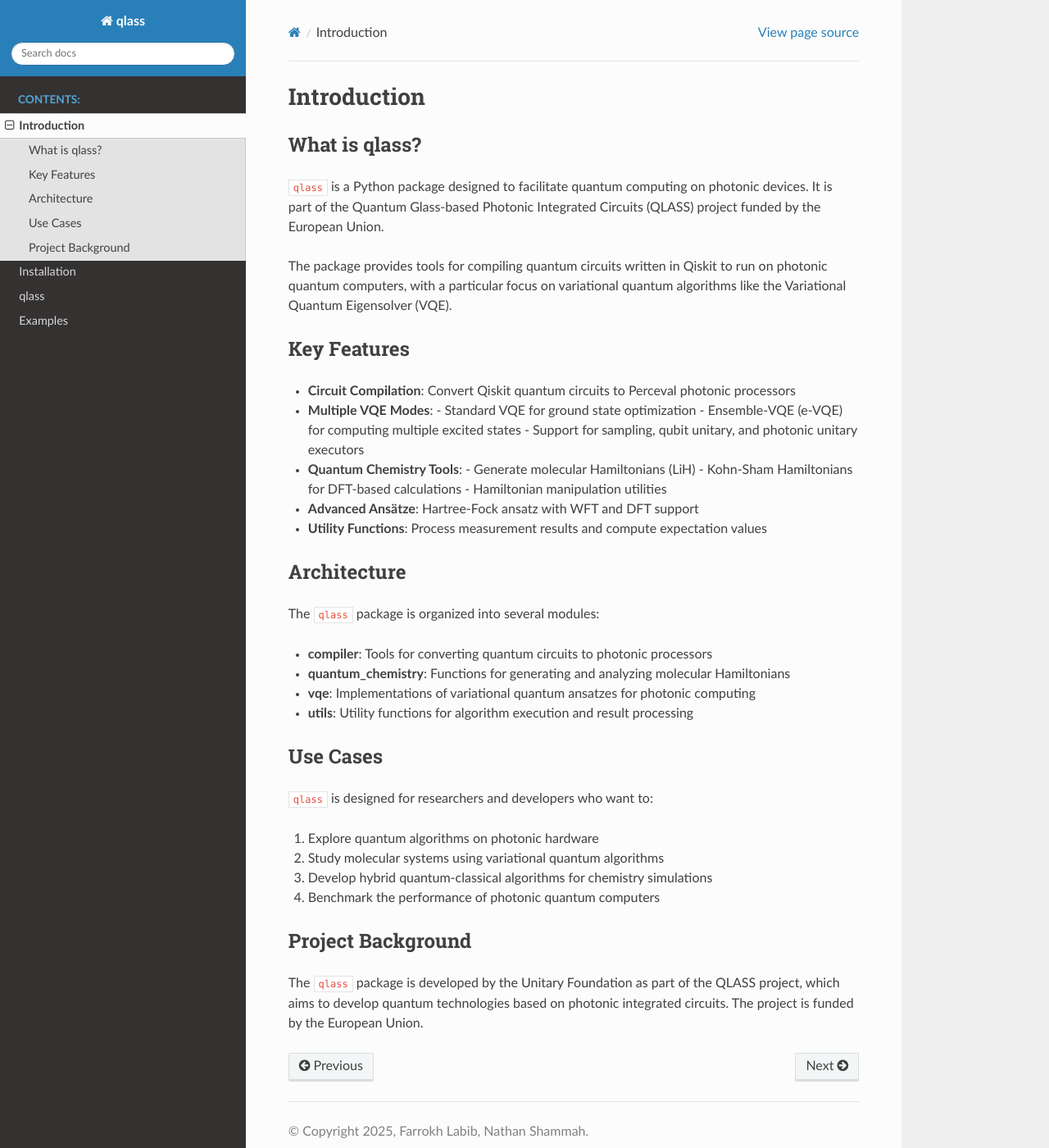
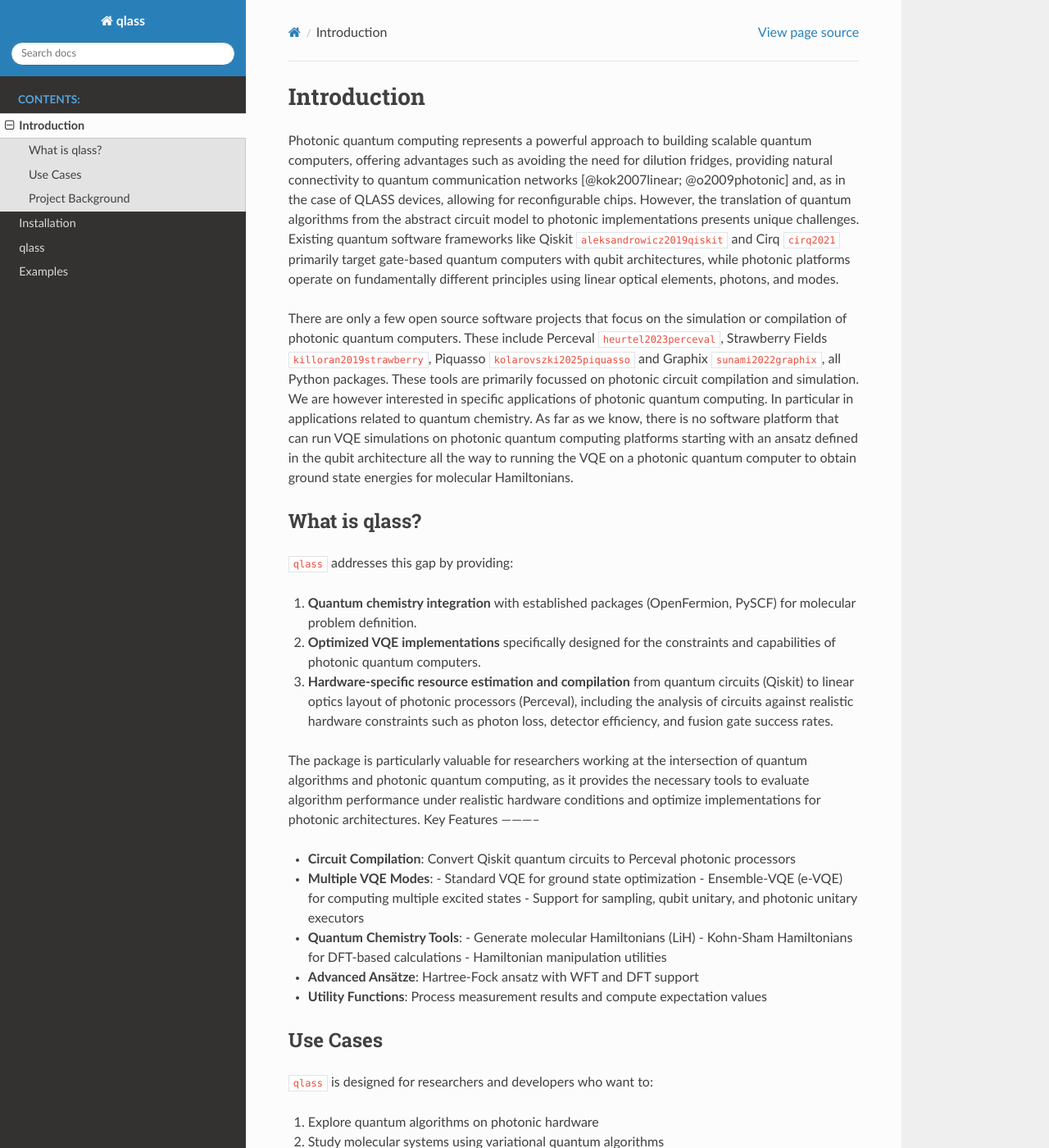
Before and after one commit to unitaryfoundation/qlass, a Sphinx documentation site: the page built from docs/introduction.rst, in a window 1280 px wide and 1400 px high. Shown: the whole window at 82% size. Built offline with Sphinx 7.4.7 and the Read the Docs theme 3.1.0, drawn with Linux system fonts in a browser that asks for light colours; cross-references to code outside the pages are shown as plain code; some of the changed text lies outside the part shown.

Commit message:
add some statement of need for the package in the introduction of the documentation

```diff
--- a/docs/introduction.rst
+++ b/docs/introduction.rst
@@ -1,15 +1,20 @@
 Introduction
 ============
+
+Photonic quantum computing represents a powerful approach to building scalable quantum computers, offering advantages such as avoiding the need for dilution fridges, providing natural connectivity to quantum communication networks [@kok2007linear; @o2009photonic] and, as in the case of QLASS devices, allowing for reconfigurable chips. However, the translation of quantum algorithms from the abstract circuit model to photonic implementations presents unique challenges. Existing quantum software frameworks like Qiskit :cite:p:`aleksandrowicz2019qiskit` and Cirq :cite:p:`cirq2021` primarily target gate-based quantum computers with qubit architectures, while photonic platforms operate on fundamentally different principles using linear optical elements, photons, and modes.
+
+There are only a few open source software projects that focus on the simulation or compilation of photonic quantum computers. These include Perceval :cite:p:`heurtel2023perceval`, Strawberry  Fields :cite:p:`killoran2019strawberry`, Piquasso :cite:p:`kolarovszki2025piquasso` and Graphix :cite:p:`sunami2022graphix`, all Python packages. These tools are primarily focussed on photonic circuit compilation and simulation. We are however interested in specific applications of photonic quantum computing. In particular in applications related to quantum chemistry. As far as we know, there is no software platform that can run VQE simulations on photonic quantum computing platforms starting with an ansatz defined in the qubit architecture all the way to running the VQE on a photonic quantum computer to obtain ground state energies for molecular Hamiltonians.
 
 What is qlass?
 -------------
 
-``qlass`` is a Python package designed to facilitate quantum computing on photonic devices.
-It is part of the Quantum Glass-based Photonic Integrated Circuits (QLASS) project funded by the European Union.
+``qlass`` addresses this gap by providing:
 
-The package provides tools for compiling quantum circuits written in Qiskit to run on photonic quantum computers,
-with a particular focus on variational quantum algorithms like the Variational Quantum Eigensolver (VQE).
+1. **Quantum chemistry integration** with established packages (OpenFermion, PySCF) for molecular problem definition.
+2. **Optimized VQE implementations** specifically designed for the constraints and capabilities of photonic quantum computers.
+3. **Hardware-specific resource estimation and compilation** from quantum circuits (Qiskit) to linear optics layout of photonic processors (Perceval), including the analysis of circuits against realistic hardware constraints such as photon loss, detector efficiency, and fusion gate success rates.
 
+The package is particularly valuable for researchers working at the intersection of quantum algorithms and photonic quantum computing, as it provides the necessary tools to evaluate algorithm performance under realistic hardware conditions and optimize implementations for photonic architectures.
 Key Features
 -----------
 
@@ -25,16 +30,6 @@ Key Features
 - **Advanced Ansätze**: Hartree-Fock ansatz with WFT and DFT support
 - **Utility Functions**: Process measurement results and compute expectation values
 
-Architecture
------------
-
-The ``qlass`` package is organized into several modules:
-
-- **compiler**: Tools for converting quantum circuits to photonic processors
-- **quantum_chemistry**: Functions for generating and analyzing molecular Hamiltonians
-- **vqe**: Implementations of variational quantum ansatzes for photonic computing
-- **utils**: Utility functions for algorithm execution and result processing
-
 Use Cases
 --------
 
@@ -48,5 +43,5 @@ Use Cases
 Project Background
 ----------------
 
-The ``qlass`` package is developed by the Unitary Foundation as part of the QLASS project,
+The ``qlass`` package is developed by Unitary Foundation as part of the Quantum Glass-based Photonic Integrated Circuits (QLASS) project,
 which aims to develop quantum technologies based on photonic integrated circuits. The project is funded by the European Union.
```
